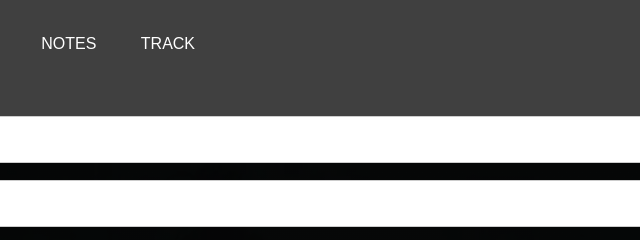
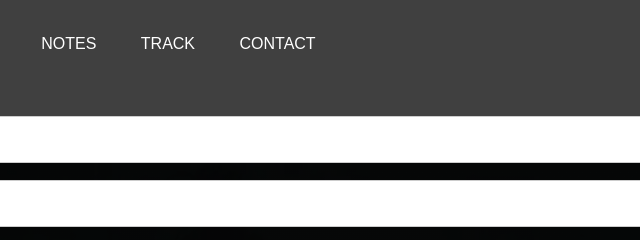
Before and after one commit to Arpitsahu808/Describe., a plain HTML site: page contact.html in a window 1280 px wide. Shown: the top 240 px of the page, 423-1063 px from the left. Drawn offline with Linux system fonts and the light colour scheme.

Commit message:
Update contact.html

```diff
--- a/contact.html
+++ b/contact.html
@@ -1,6 +1,6 @@
 <html>
 <head>
-  <title>NextGenEd.</title>
+  <title>Describe.</title>
   <link rel="stylesheet" href="style.css">
 </head>
 <body>
@@ -12,6 +12,7 @@
           <li><a href="Studyplan.html">Study plan</a></li>
           <li><a href="Notes.html">Notes</a></li>
           <li><a href="track.html">Track</a></li>
+          <li><a href="Contact.html">Contact</a></li>
         </ul>
       </div>
 
```
